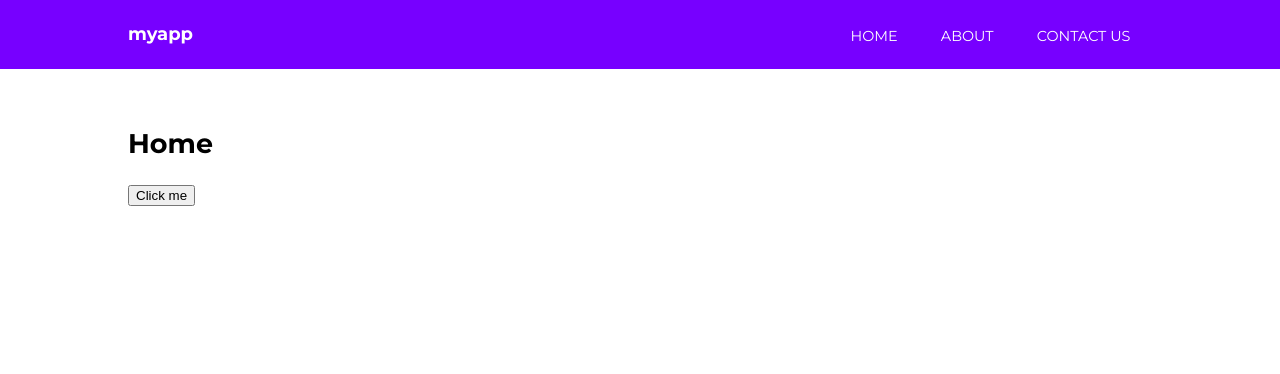
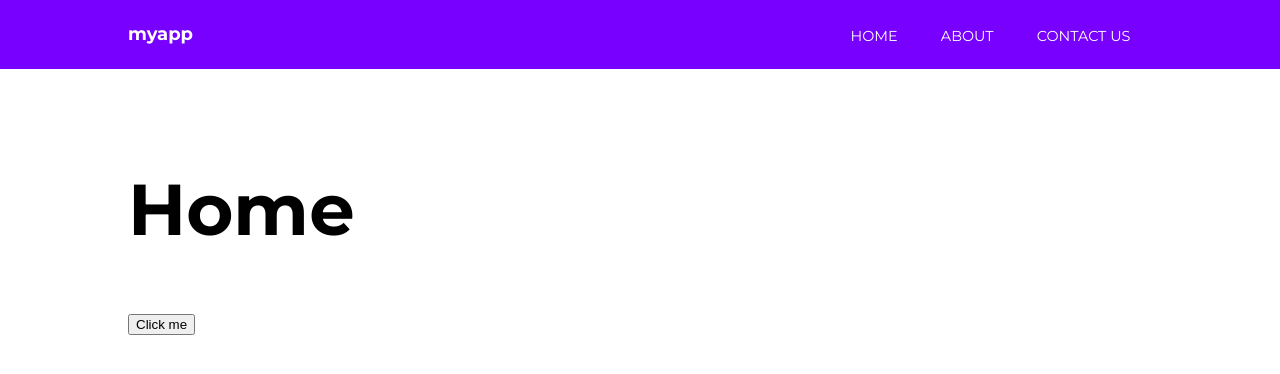
Before and after one commit to vjohnson22/angular, an Angular app in the folder ng7/: page / in a window 1280 px wide. Shown: the top 374 px of the page. Built offline with nearby package versions, Linux system fonts and the light colour scheme.

Commit message:
dataservice added

```diff
--- /dev/null
+++ b/ng7/src/app/data.service.ts
@@ -0,0 +1,13 @@
+import { Injectable } from '@angular/core';
+
+@Injectable({
+  providedIn: 'root'
+})
+export class DataService {
+
+  constructor() { }
+
+  firstClick() {
+    return console.log ('clicked')
+  }
+}
--- a/ng7/src/app/home/home.component.html
+++ b/ng7/src/app/home/home.component.html
@@ -1,3 +1,6 @@
-<h1> Home </h1>
+<h1 [ngClass]= "{
+    'gray': h1Style,
+    'large': !h1Style
+}"> Home </h1>
 
 <button (click)='firstClick()'>Click me</button>
--- a/ng7/src/app/home/home.component.scss
+++ b/ng7/src/app/home/home.component.scss
@@ -0,0 +1,7 @@
+.gray {
+    color: gray;
+}
+
+.large {
+    font-size: 4em;
+}
--- a/ng7/src/app/home/home.component.ts
+++ b/ng7/src/app/home/home.component.ts
@@ -1,4 +1,5 @@
 import { Component, OnInit } from '@angular/core';
+import {DataService} from '../data.service'
 
 @Component({
   selector: 'app-home',
@@ -6,13 +7,14 @@ import { Component, OnInit } from '@angular/core';
   styleUrls: ['./home.component.scss']
 })
 export class HomeComponent implements OnInit {
+  h1Style = false
 
-  constructor() { }
+  constructor(private data: DataService) { }
 
   ngOnInit() {
   }
 
   firstClick() {
-    console.log('clicked')
+    this.h1Style=true
   }
 }
--- a/ng7/src/app/nav/nav.component.ts
+++ b/ng7/src/app/nav/nav.component.ts
@@ -9,6 +9,8 @@ export class NavComponent implements OnInit {
 
   appTitle = 'myapp'
 
+  h1Style = false
+
   constructor() { }
 
   ngOnInit() {
```
Also changed, not shown: 1 other file (tests, documents, lock files or other folders).
